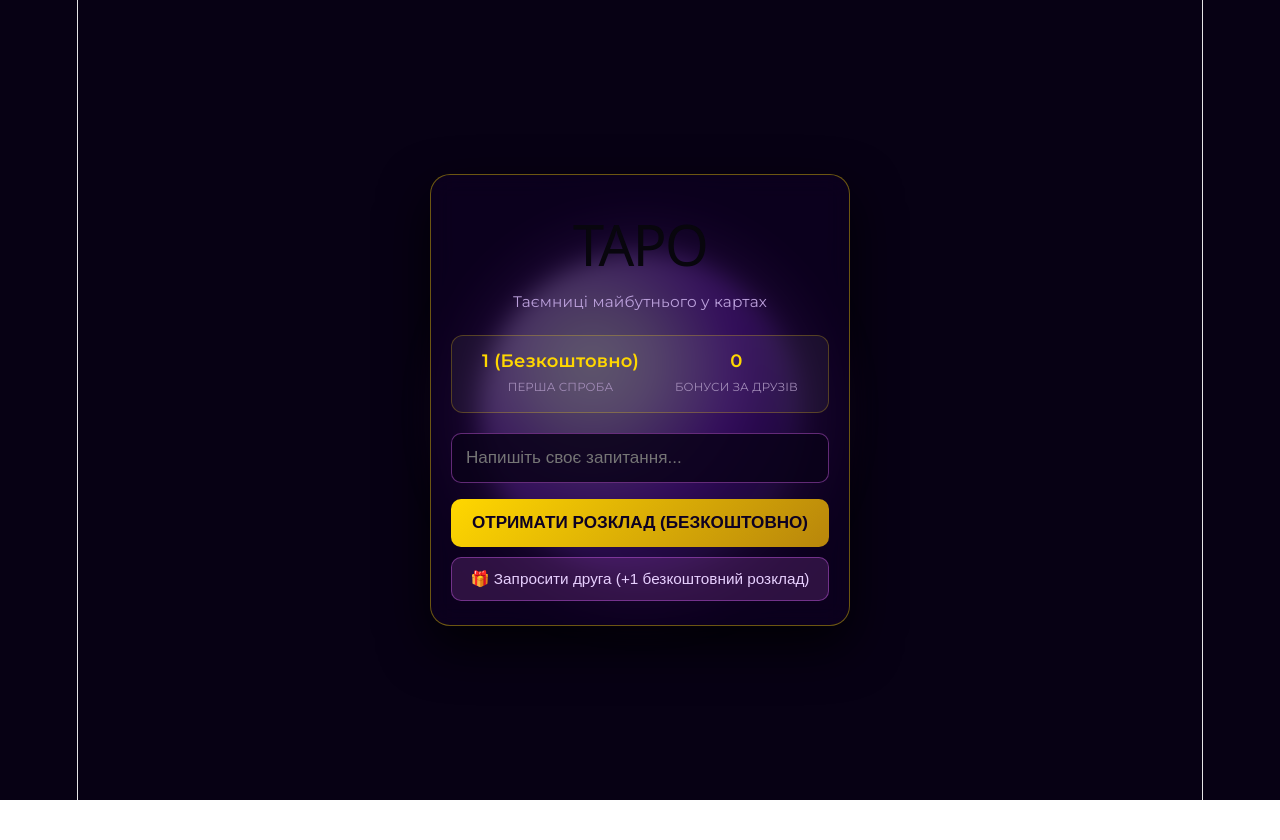
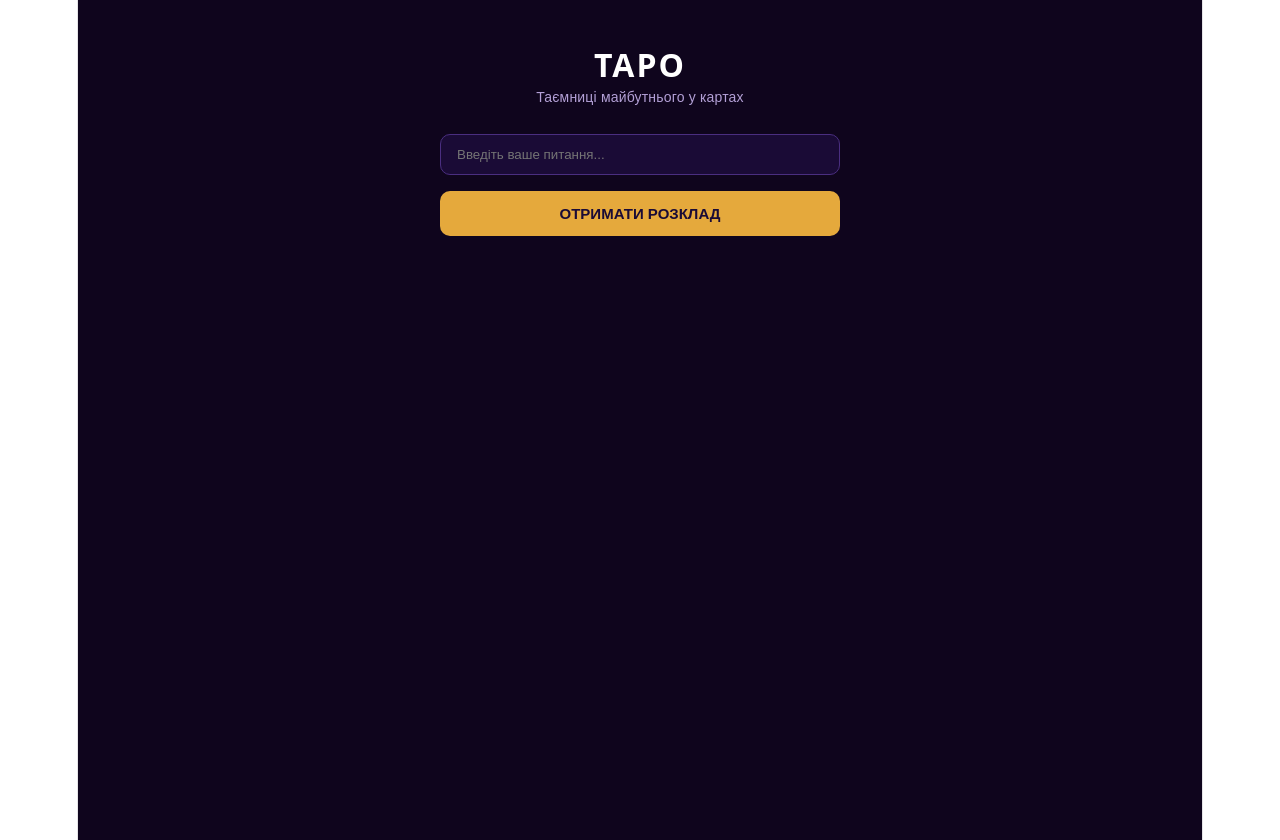
Before and after one commit to vadijao/ai-tarot-project, a React (Vite) app: page / in a window 1280 px wide. Before the commit the page ends 800 px from the top, so only its background shows below. Built offline with nearby package versions, Linux system fonts and the light colour scheme.

Commit message:
Update App.jsx

```diff
--- a/src/App.jsx
+++ b/src/App.jsx
@@ -1,149 +1,140 @@
-import { useState, useEffect } from 'react';
-import './App.css';
+import React, { useState } from 'react';
 
-function App() {
+export default function App() {
   const [question, setQuestion] = useState('');
-  const [result, setResult] = useState('');
-  const [status, setStatus] = useState('');
-  const [isLoading, setIsLoading] = useState(false);
+  const [loading, setLoading] = useState(false);
+  const [result, setResult] = useState(null);
+  const [error, setError] = useState('');
 
-  const [readingsDone, setReadingsDone] = useState(() => {
-    return parseInt(localStorage.getItem('tarot_done') || '0', 10);
-  });
+  // Ваша актуальна адреса бекенду на Render
+  const backendUrl = "https://ai-tarot-backend-07rv.onrender.com";
 
-  const [bonusCount, setBonusCount] = useState(() => {
-    return parseInt(localStorage.getItem('tarot_bonus') || '0', 10);
-  });
-
- const backendUrl = "https://ai-tarot-backend-07rv.onrender.com";
-  const BOT_USERNAME = "MyTarotBot";
-
-  useEffect(() => {
-    if (window.Telegram?.WebApp) {
-      window.Telegram.WebApp.ready();
-      window.Telegram.WebApp.expand();
-    }
-  }, []);
-
-  const isFree = readingsDone === 0 || bonusCount > 0;
-
-  const fetchReading = async () => {
-    setIsLoading(true);
-    setStatus('🔮 Звертаємося до Всесвіту...');
-    setResult('');
+  const handleGetReading = async () => {
+    setLoading(true);
+    setError('');
+    setResult(null);
 
     try {
-const res = await fetch(`${backendUrl}/free-reading`, {
+      const response = await fetch(`${backendUrl}/free-reading`, {
         method: 'POST',
-        headers: { 'Content-Type': 'application/json' },
-        body: JSON.stringify({ question: question || "Загальний розклад" })
+        headers: {
+          'Content-Type': 'application/json',
+        },
+        body: JSON.stringify({ question: question || "Загальний розклад" }),
       });
-      const data = await res.json();
 
-      if (res.ok) {
-        setResult(data.reading);
-        setStatus('✨ Розклад готовий!');
-        if (readingsDone === 0) {
-          setReadingsDone(1);
-          localStorage.setItem('tarot_done', '1');
-        } else if (bonusCount > 0) {
-          const nextBonus = bonusCount - 1;
-          setBonusCount(nextBonus);
-          localStorage.setItem('tarot_bonus', nextBonus.toString());
-        }
+      const data = await response.json();
+
+      if (response.ok) {
+        setResult(data);
       } else {
-        throw new Error(data.detail || 'Помилка');
+        setError(data.detail || "Сталася помилка при отриманні розкладу");
       }
     } catch (err) {
-      setStatus(`⚠️ ${err.message}`);
+      setError("⚠️ Не вдалося з'єднатися з сервером");
     } finally {
-      setIsLoading(false);
-    }
-  };
-
-  const handleAction = async () => {
-    if (isFree) {
-      await fetchReading();
-    } else {
-      setIsLoading(true);
-      setStatus('Створення рахунку Stars...');
-
-      try {
-        const res = await fetch(`${backendUrl}/create-invoice`, { method: 'POST' });
-        const data = await res.json();
-
-        if (data.invoice_link) {
-          window.Telegram.WebApp.openInvoice(data.invoice_link, async (paymentStatus) => {
-            if (paymentStatus === 'paid') {
-              await fetchReading();
-            } else {
-              setStatus('❌ Оплату скасовано.');
-              setIsLoading(false);
-            }
-          });
-        } else {
-          throw new Error('Помилка генерації рахунку');
-        }
-      } catch (err) {
-        setStatus(`⚠️ ${err.message}`);
-        setIsLoading(false);
-      }
-    }
-  };
-
-  const handleInvite = () => {
-    const link = `https://t.me/share/url?url=https://t.me/${BOT_USERNAME}&text=Отримай%20безкоштовний%20розклад%20Таро!`;
-    if (window.Telegram?.WebApp) {
-      window.Telegram.WebApp.openTelegramLink(link);
-    } else {
-      window.open(link, '_blank');
+      setLoading(false);
     }
   };
 
   return (
-    <div className="app-container">
-      {/* 🔮 МАГІЧНА КУЛЯ НА ФОНІ */}
-      <div className="magic-bg">
-        <div className="crystal-ball"></div>
-      </div>
+    <div style={{ minHeight: '100vh', backgroundColor: '#0f051d', color: '#ffffff', padding: '20px', fontFamily: 'sans-serif' }}>
+      <div style={{ maxWidth: '400px', margin: '0 auto', textAlign: 'center' }}>
 
-      {/* 🃏 ОСНОВНА КАРТКА ИНТЕРФЕЙСУ */}
-      <div className="tarot-card-box">
-        <h1 className="...">ТАРО</h1>
-        <p className="subtitle">Таємниці майбутнього у картах</p>
+        {/* Заголовок ТАРО - БІЛОГО КОЛЬОРУ */}
+        <h1 style={{ color: '#ffffff', fontSize: '32px', fontWeight: 'bold', marginBottom: '6px', letterSpacing: '2px' }}>
+          ТАРО
+        </h1>
+        <p style={{ color: '#b3a0d6', fontSize: '14px', marginBottom: '24px' }}>
+          Таємниці майбутнього у картах
+        </p>
 
-        <div className="stats-grid">
-          <div>
-            <div className="stat-num">{readingsDone === 0 ? "1 (Безкоштовно)" : "Використано"}</div>
-            <div className="stat-desc">Перша спроба</div>
-          </div>
-          <div>
-            <div className="stat-num">{bonusCount}</div>
-            <div className="stat-desc">Бонуси за друзів</div>
-          </div>
-        </div>
-
+        {/* Поле вводу питання */}
         <input
-          className="magical-input"
           type="text"
-          placeholder="Напишіть своє запитання..."
           value={question}
           onChange={(e) => setQuestion(e.target.value)}
+          placeholder="Введіть ваше питання..."
+          style={{
+            width: '100%',
+            padding: '12px 16px',
+            borderRadius: '10px',
+            border: '1px solid #4a2e80',
+            backgroundColor: '#1a0b36',
+            color: '#ffffff',
+            marginBottom: '16px',
+            boxSizing: 'border-box',
+            outline: 'none'
+          }}
         />
 
-        <button className="btn-main" onClick={handleAction} disabled={isLoading}>
-          {isLoading ? "Магія працює..." : `Отримати розклад (${isFree ? 'БЕЗКОШТОВНО' : '50 ⭐️'})`}
+        {/* Кнопка запуску */}
+        <button
+          onClick={handleGetReading}
+          disabled={loading}
+          style={{
+            width: '100%',
+            padding: '14px',
+            borderRadius: '10px',
+            border: 'none',
+            backgroundColor: '#e5a93c',
+            color: '#1a0b36',
+            fontWeight: 'bold',
+            fontSize: '15px',
+            cursor: 'pointer',
+            marginBottom: '16px'
+          }}
+        >
+          {loading ? "Карти перемішуються..." : "ОТРИМАТИ РОЗКЛАД"}
         </button>
 
-        <button className="btn-share" onClick={handleInvite}>
-          🎁 Запросити друга (+1 безкоштовний розклад)
-        </button>
+        {/* Повідомлення про помилку */}
+        {error && (
+          <p style={{ color: '#ff6b6b', fontSize: '14px', margin: '10px 0' }}>
+            {error}
+          </p>
+        )}
 
-        {status && <p style={{ fontSize: '0.85rem', color: '#ffd700', marginTop: '12px', textAlign: 'center' }}>{status}</p>}
-        {result && <div className="result-area"><p>{result}</p></div>}
+        {/* Результат із картами та білим текстом */}
+        {result && (
+          <div style={{
+            marginTop: '20px',
+            padding: '16px',
+            backgroundColor: '#1e0e3e',
+            borderRadius: '12px',
+            border: '1px solid #e5a93c40'
+          }}>
+
+            {/* Картинки 3 карт Таро у ряд */}
+            {result.cards && result.cards.length > 0 && (
+              <div style={{ display: 'flex', justifyContent: 'center', gap: '10px', marginBottom: '16px' }}>
+                {result.cards.map((cardName, idx) => (
+                  <img
+                    key={idx}
+                    src={`/cards/${cardName}`}
+                    alt="Таро карта"
+                    style={{
+                      width: '80px',
+                      height: '140px',
+                      objectFit: 'cover',
+                      borderRadius: '6px',
+                      border: '1px solid #e5a93c',
+                      boxShadow: '0 4px 8px rgba(0,0,0,0.5)'
+                    }}
+                  />
+                ))}
+              </div>
+            )}
+
+            {/* Текст розкладу - БІЛОГО КОЛЬОРУ */}
+            <p style={{ color: '#ffffff', fontSize: '14px', lineHeight: '1.6', textAlign: 'left', whiteSpace: 'pre-line' }}>
+              {result.reading}
+            </p>
+
+          </div>
+        )}
+
       </div>
     </div>
   );
 }
-
-export default App;
```
